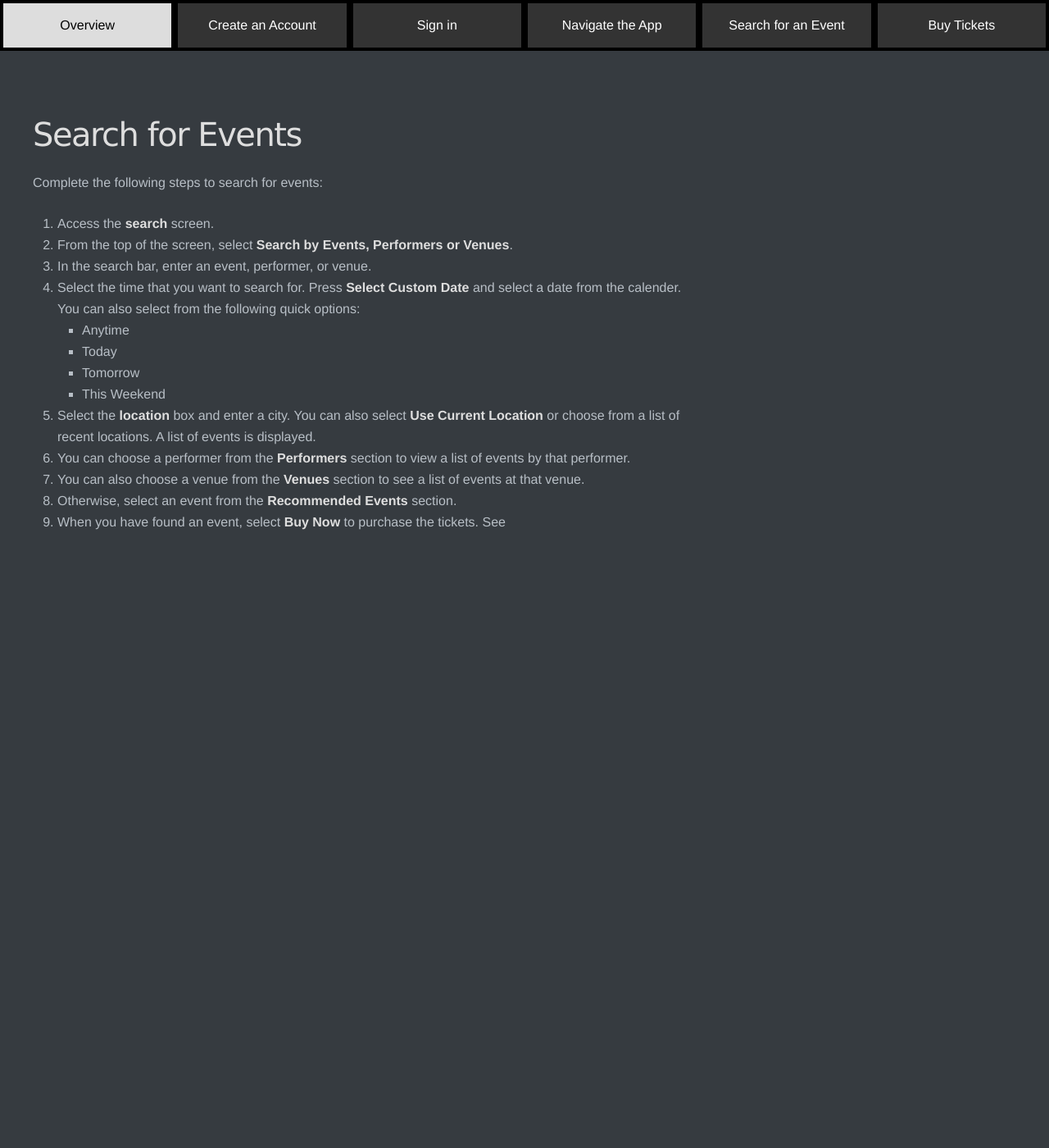
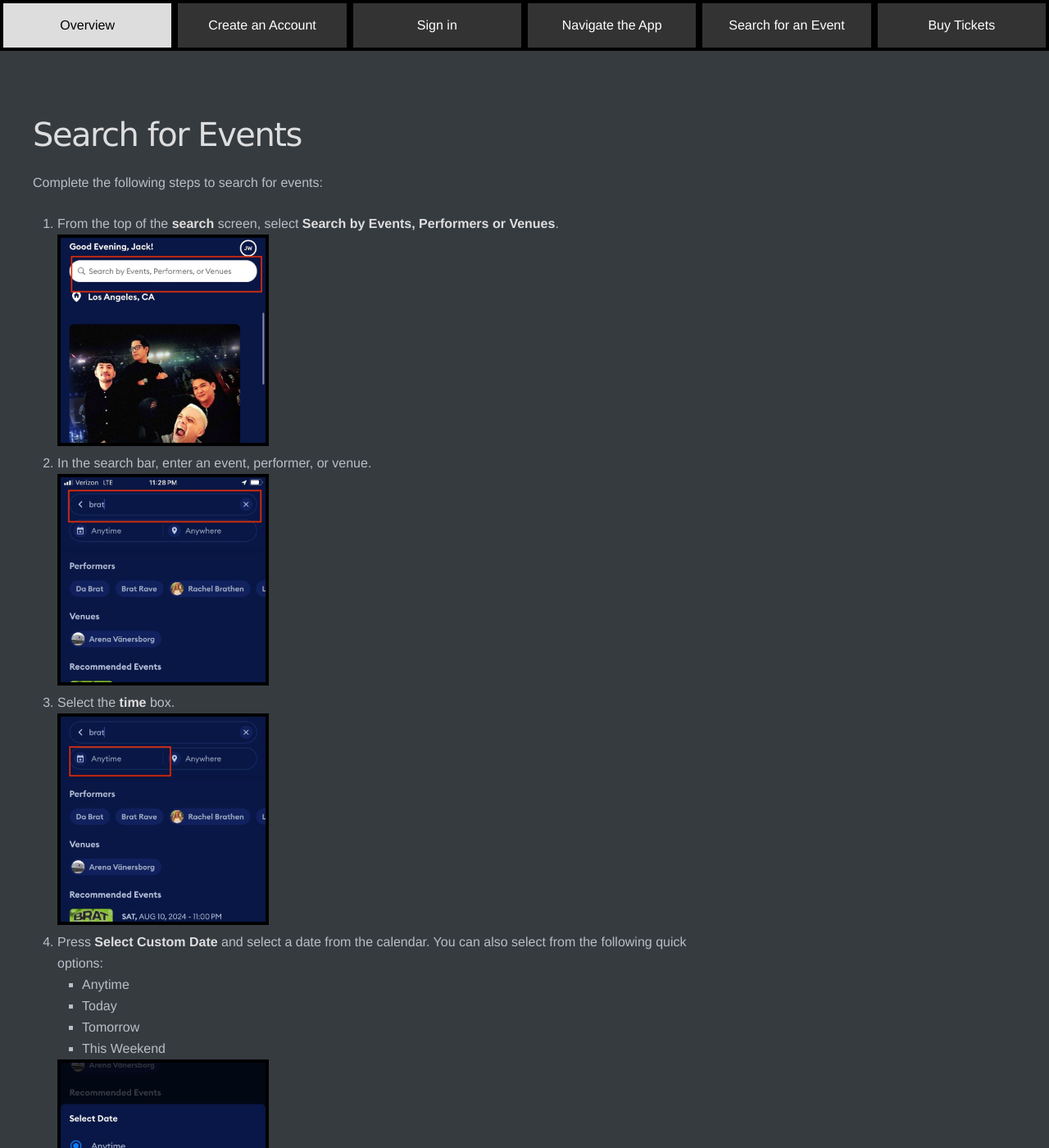
Before and after one commit to Jack-Walton/jack-walton.github.io, a Jekyll site: the page built from AXS/search_for_event.md, in a window 1280 px wide and 1400 px high. Shown: the whole window at 82% size. Built offline with Jekyll 4.4.1, drawn with Linux system fonts in a browser that asks for light colours; some of the changed lines change nothing that is shown; some of the changed text lies outside the part shown.

Commit message:
Add images
I added images to the Search for Events page.

```diff
--- a/AXS/search_for_event.md
+++ b/AXS/search_for_event.md
@@ -6,16 +6,43 @@ title: Search for Events
 
 Complete the following steps to search for events:
 
-1. Access the **search** screen.
-2. From the top of the screen, select **Search by Events, Performers or Venues**.
-3. In the search bar, enter an event, performer, or venue.
-4. Select the time that you want to search for. Press **Select Custom Date** and select a date from the calender. You can also select from the following quick options:
-    - Anytime
-    - Today
-    - Tomorrow
-    - This Weekend
-5. Select the **location** box and enter a city. You can also select **Use Current Location** or choose from a list of recent locations. A list of events is displayed.
-6. You can choose a performer from the **Performers** section to view a list of events by that performer.
-7. You can also choose a venue from the **Venues** section to see a list of events at that venue.
-8. Otherwise, select an event from the **Recommended Events** section.
-9. When you have found an event, select **Buy Now** to purchase the tickets. See <a href="">
+<ol>
+    <li>From the top of the <strong>search</strong> screen, select <strong>Search by Events, Performers or Venues</strong>.</li>
+    <img src="{{ site.baseurl }}/AXS/pictures/search_for_events/search_for_events_step_1.jpg"
+    alt="Step 1" width="250"/>
+    <li>In the search bar, enter an event, performer, or venue.</li>
+    <img src="{{ site.baseurl }}/AXS/pictures/search_for_events/search_for_events_step_2.jpg"
+    alt="Step 2" width="250"/>
+    <li>Select the <strong>time</strong> box.</li>
+    <img src="{{ site.baseurl }}/AXS/pictures/search_for_events/search_for_events_step_3.jpg"
+    alt="Step 3" width="250"/>
+    <li>Press <strong>Select Custom Date</strong> and select a date from the calendar. You can also select from the following quick options:
+        <ul>
+            <li>Anytime</li>
+            <li>Today</li>
+            <li>Tomorrow</li>
+            <li>This Weekend</li>
+        </ul>
+    </li>
+    <img src="{{ site.baseurl }}/AXS/pictures/search_for_events/search_for_events_step_4.jpg"
+    alt="Step 4" width="250"/>
+    <li>Select the <strong>location</strong> box.</li>
+    <img src="{{ site.baseurl }}/AXS/pictures/search_for_events/search_for_events_step_5.jpg"
+    alt="Step 5" width="250"/>
+    <li>Enter a city. You can also select <strong>Use Current Location</strong> or choose from a list of recent locations. A list of events is displayed.</li>
+    <img src="{{ site.baseurl }}/AXS/pictures/search_for_events/search_for_events_step_6.jpg"
+    alt="Step 6" width="250"/>
+    <li>You can choose a performer from the <strong>Performers</strong> section to view a list of events by that performer.</li>
+    <img src="{{ site.baseurl }}/AXS/pictures/search_for_events/search_for_events_step_7.jpg"
+    alt="Step 7" width="250"/>
+    <li>You can also choose a venue from the <strong>Venues</strong> section to see a list of events at that venue.</li>
+    <img src="{{ site.baseurl }}/AXS/pictures/search_for_events/search_for_events_step_8.jpg"
+    alt="Step 8" width="250"/>
+    <li>You can also select an event from the <strong>Recommended Events</strong> section.</li>
+    <li>Otherwise, select <strong>Search</strong> at the bottom of the app. Your search results are sorted into three tabs, <strong>Events</strong>, <strong>Performers</strong>, and <strong>Venues</strong>. Select a tab and scroll through the results.</li>
+    <img src="{{ site.baseurl }}/AXS/pictures/search_for_events/search_for_events_step_10.jpg"
+    alt="Step 10" width="250"/>
+    <li>When you have found an event, select <strong>Buy Now</strong> to purchase the tickets. See <a href="{{ site.baseurl }}/AXS/buy_tickets">Buy Tickets</a> to learn more.</li>
+    <img src="{{ site.baseurl }}/AXS/pictures/search_for_events/search_for_events_step_11.jpg"
+    alt="Step 11" width="250"/>
+</ol>
```
Also changed, not shown: AXS/create_an_account.md (+1 -1 lines), AXS/pictures/search_for_events/search_for_events_step_1.jpg (added), AXS/pictures/search_for_events/search_for_events_step_10.jpg (added), AXS/pictures/search_for_events/search_for_events_step_11.jpg (added), AXS/pictures/search_for_events/search_for_events_step_2.jpg (added), AXS/pictures/search_for_events/search_for_events_step_3.jpg (added), AXS/pictures/search_for_events/search_for_events_step_4.jpg (added), AXS/pictures/search_for_events/search_for_events_step_5.jpg (added), AXS/pictures/search_for_events/search_for_events_step_6.jpg (added), AXS/pictures/search_for_events/search_for_events_step_7.jpg (added), AXS/pictures/search_for_events/search_for_events_step_8.jpg (added), 3 other files.
